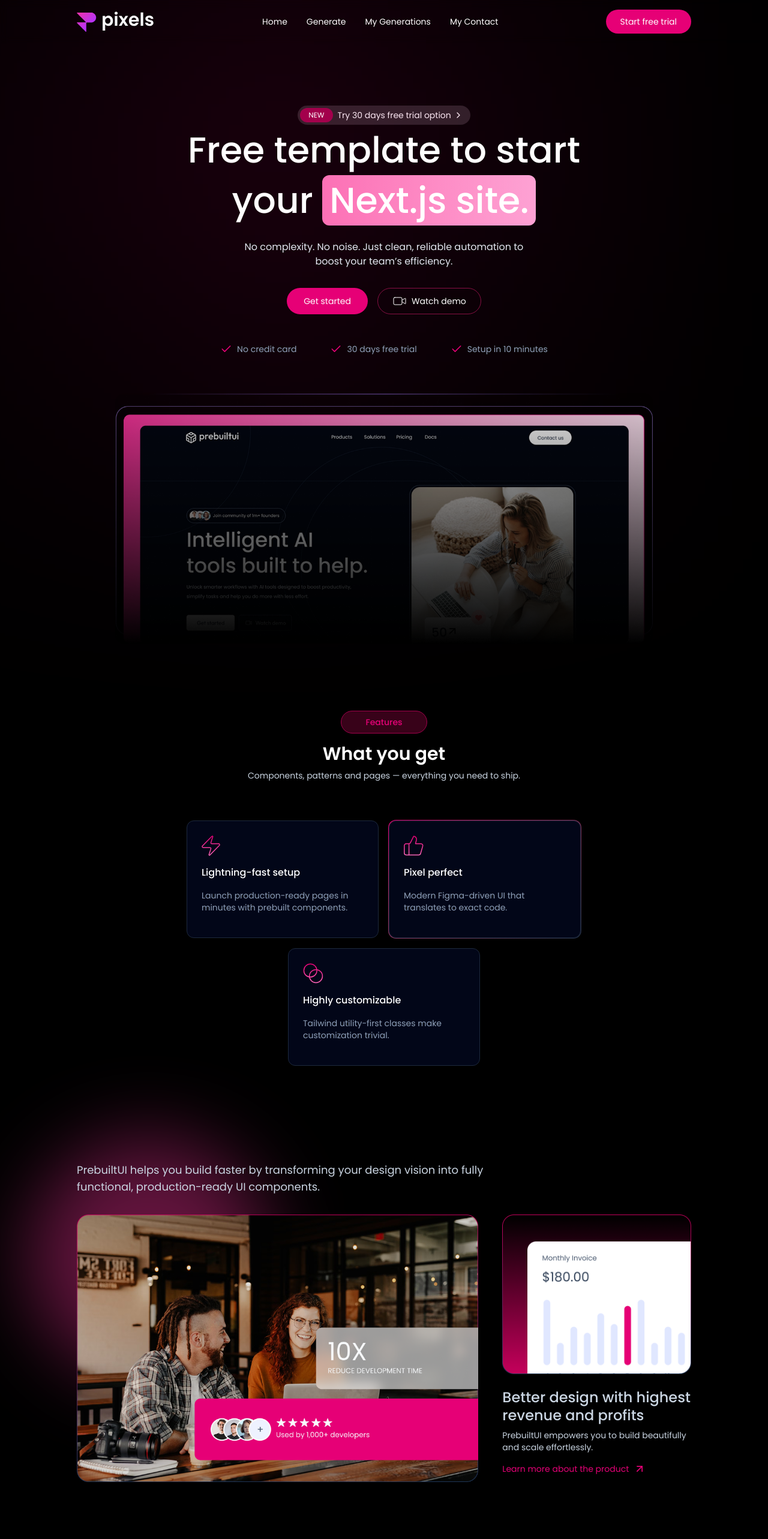
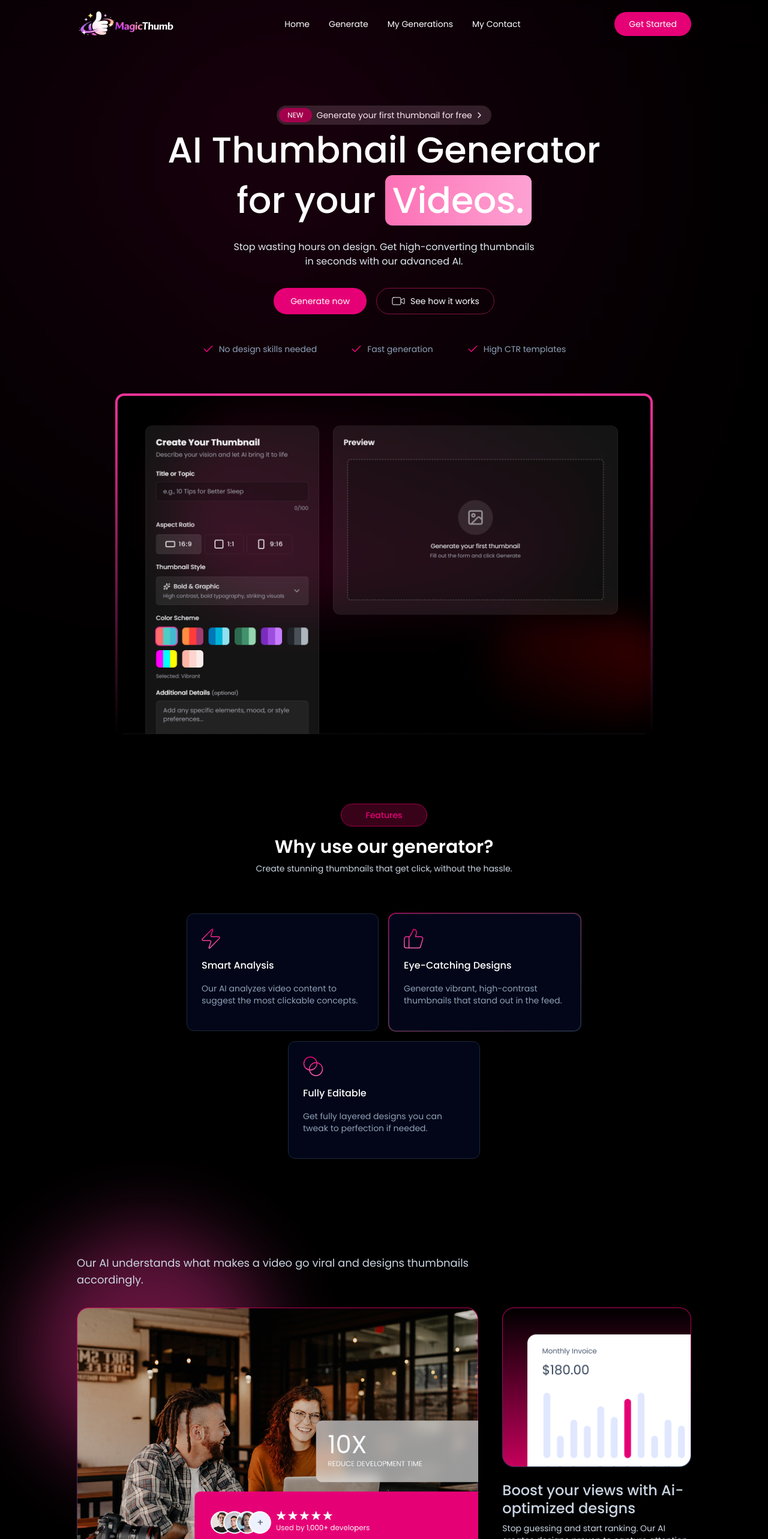
Before and after one commit to mostafizdev01/magic-thumb, a React (Vite) app: page / in a window 1280 px wide. Shown: the top 2566 px of the page at 60% size. Built offline with nearby package versions, Linux system fonts and the light colour scheme.

Commit message:
Updated magic thumb

```diff
--- a/src/components/Footer.tsx
+++ b/src/components/Footer.tsx
@@ -1,5 +1,5 @@
 import { footerData } from "../data/footer";
-import { DribbbleIcon, LinkedinIcon, TwitterIcon, YoutubeIcon } from "lucide-react";
+import { FacebookIcon, GithubIcon, LinkedinIcon, TwitterIcon } from "lucide-react";
 import { motion } from "motion/react";
 import type { IFooterLink } from "../types";
 import { Link } from "react-router-dom";
@@ -13,9 +13,9 @@
                 viewport={{ once: true }}
                 transition={{ type: "spring", stiffness: 280, damping: 70, mass: 1 }}
             >
-                <a href="https://prebuiltui.com?utm_source=pixels">
-                    <img className="size-8 aspect-square" src="/assets/footer-logo.svg" alt="footer logo" width={32} height={32} />
-                </a>
+                <Link to="/">
+                    <img className="" src="/assets/magic-logo.png" alt="footer logo" width={240} height="auto" />
+                </Link>
                 {footerData.map((section, index) => (
                     <div key={index}>
                         <p className="text-slate-100 font-semibold">{section.title}</p>
@@ -39,20 +39,20 @@
             >
                 <p className="max-w-60">Making every customer feel valued—no matter the size of your audience.</p>
                 <div className="flex items-center gap-4 mt-3">
-                    <a href="https://dribbble.com/prebuiltui" target="_blank" rel="noreferrer">
-                        <DribbbleIcon className="size-5 hover:text-pink-500" />
-                    </a>
-                    <a href="https://www.linkedin.com/company/prebuiltui" target="_blank" rel="noreferrer">
+                    <Link to="https://www.facebook.com/md.mostafiz.99854" target="_blank" rel="noreferrer">
+                        <FacebookIcon className="size-5 hover:text-pink-500" />
+                    </Link>
+                    <Link to="https://www.linkedin.com/in/mostafizdev01/" target="_blank" rel="noreferrer">
                         <LinkedinIcon className="size-5 hover:text-pink-500" />
-                    </a>
-                    <a href="https://x.com/prebuiltui" target="_blank" rel="noreferrer">
+                    </Link>
+                    <Link to="https://x.com/mostafizdev01" target="_blank" rel="noreferrer">
                         <TwitterIcon className="size-5 hover:text-pink-500" />
-                    </a>
-                    <a href="https://www.youtube.com/@prebuiltui" target="_blank" rel="noreferrer">
-                        <YoutubeIcon className="size-6 hover:text-pink-500" />
-                    </a>
+                    </Link>
+                    <Link to="https://github.com/mostafizdev01" target="_blank" rel="noreferrer">
+                        <GithubIcon className="size-6 hover:text-pink-500" />
+                    </Link>
                 </div>
-                <p className="mt-3 text-center">&copy; {new Date().getFullYear()} <a href="https://prebuiltui.com?utm_source=pixels">PrebuiltUI</a></p>
+                <p className="mt-3 text-center">&copy; {new Date().getFullYear()} <a href="https://www.mostafizdev.com/">MagicThumb | Mostafiz</a></p>
             </motion.div>
         </footer>
     );
--- a/src/components/Navbar.tsx
+++ b/src/components/Navbar.tsx
@@ -3,10 +3,11 @@
 import { motion } from "motion/react";
 import { navlinks } from "../data/navlinks";
 import type { INavLink } from "../types";
-import { Link, NavLink } from "react-router-dom";
+import { Link, NavLink, useNavigate } from "react-router-dom";
 
 export default function Navbar() {
     const [isOpen, setIsOpen] = useState(false);
+    const navigate = useNavigate()
 
     return (
         <>
@@ -17,7 +18,7 @@
                 transition={{ type: "spring", stiffness: 250, damping: 70, mass: 1 }}
             >
                 <Link to="/">
-                    <img className="h-8.5 w-auto" src="/assets/logo.svg" alt="logo" width={130} height={34} />
+                    <img className="h-12 w-auto" src="/assets/magic-logo.png" alt="logo" />
                 </Link>
 
                 <div className="hidden md:flex items-center gap-8 transition duration-500">
@@ -27,8 +28,8 @@
                     <Link className="hover:text-pink-500 transition" to="/contact">My Contact</Link>
                 </div>
 
-                <button className="hidden md:block px-6 py-2.5 bg-pink-600 hover:bg-pink-700 active:scale-95 transition-all rounded-full">
-                    Start free trial
+                <button onClick={()=> navigate("/login")} className="hidden md:block px-6 py-2.5 bg-pink-600 hover:bg-pink-700 active:scale-95 transition-all rounded-full">
+                    Get Started
                 </button>
                 <button onClick={() => setIsOpen(true)} className="md:hidden">
                     <MenuIcon size={26} className="active:scale-90 transition" />
--- a/src/components/TiltImage.tsx
+++ b/src/components/TiltImage.tsx
@@ -52,8 +52,8 @@
             transition={{ type: "spring", stiffness: 320, damping: 70, mass: 1 }}
         >
             <motion.div className="relative transform-3d w-full max-w-4xl" style={{ rotateX, rotateY }} >
-                <motion.img src="/assets/hero-section-showcase.png"
-                    className="w-full rounded-[15px] will-change-transform transform-[translateZ(0)]"
+                <motion.img src="/assets/hero_img.png"
+                    className=" borderb bg-linear-180 from-pink-500 to-transparent p-1 w-full rounded-[15px] will-change-transform transform-[translateZ(0)]"
                     alt="hero section showcase"
                 />
             </motion.div>
--- a/src/data/features.tsx
+++ b/src/data/features.tsx
@@ -3,17 +3,17 @@
 export const featuresData: IFeature[] = [
     {
         icon: (<svg width="31" height="34" viewBox="0 0 31 34" fill="none" xmlns="http://www.w3.org/2000/svg"><path d="M2.616 20.2a1.62 1.62 0 0 1-1.458-.91 1.59 1.59 0 0 1 .202-1.698L17.304 1.276a.806.806 0 0 1 1.385.736l-3.092 9.63a1.59 1.59 0 0 0 .765 1.978c.231.12.488.182.749.18h11.273a1.62 1.62 0 0 1 1.458.91 1.59 1.59 0 0 1-.202 1.698L13.696 32.724a.807.807 0 0 1-1.385-.736l3.092-9.63a1.59 1.59 0 0 0-.765-1.978 1.6 1.6 0 0 0-.748-.18z" stroke="url(#a)" strokeWidth="1.5" strokeLinecap="round" strokeLinejoin="round" /><defs><linearGradient id="a" x1="15.5" y1="1" x2="15.5" y2="33" gradientUnits="userSpaceOnUse"><stop stopColor="#E60076" /><stop offset="1" stopColor="#FB64B6" /></linearGradient></defs></svg>),
-        title: "Lightning-fast setup",
-        description: "Launch production-ready pages in minutes with prebuilt components.",
+        title: "Smart Analysis",
+        description: "Our AI analyzes video content to suggest the most clickable concepts.",
     },
     {
         icon: (<svg width="33" height="34" viewBox="0 0 33 34" fill="none" xmlns="http://www.w3.org/2000/svg"><path d="M8.617 13.777V32.43" stroke="url(#a)" strokeWidth="1.5" strokeLinecap="round" strokeLinejoin="round" /><path d="m21.066 7.377-1.554 6.404h9.062a3.107 3.107 0 0 1 2.984 3.979l-3.621 12.435a3.11 3.11 0 0 1-2.985 2.238H3.968A3.11 3.11 0 0 1 .86 29.325V16.89a3.11 3.11 0 0 1 3.11-3.11h4.29a3.11 3.11 0 0 0 2.782-1.725l5.362-10.71a4.866 4.866 0 0 1 4.663 6.032" stroke="url(#b)" strokeWidth="1.5" strokeLinecap="round" strokeLinejoin="round" /><defs><linearGradient id="a" x1="9.117" y1="13.777" x2="9.117" y2="32.43" gradientUnits="userSpaceOnUse"><stop stopColor="#E60076" /><stop offset="1" stopColor="#FB64B6" /></linearGradient><linearGradient id="b" x1="16.271" y1="1.346" x2="16.271" y2="32.433" gradientUnits="userSpaceOnUse"><stop stopColor="#E60076" /><stop offset="1" stopColor="#FB64B6" /></linearGradient></defs></svg>),
-        title: "Pixel perfect",
-        description: "Modern Figma-driven UI that translates to exact code.",
+        title: "Eye-Catching Designs",
+        description: "Generate vibrant, high-contrast thumbnails that stand out in the feed.",
     },
     {
         icon: (<svg width="34" height="34" viewBox="0 0 34 34" fill="none" xmlns="http://www.w3.org/2000/svg"><path d="M12.278 23.072c6 0 10.864-4.864 10.864-10.863 0-6-4.864-10.863-10.864-10.863S1.414 6.209 1.414 12.209s4.864 10.863 10.864 10.863" stroke="url(#a)" strokeWidth="1.5" strokeLinecap="round" strokeLinejoin="round" /><path d="M21.583 32.383c6 0 10.863-4.864 10.863-10.864s-4.864-10.863-10.863-10.863c-6 0-10.864 4.864-10.864 10.863 0 6 4.864 10.864 10.864 10.864" stroke="url(#b)" strokeWidth="1.5" strokeLinecap="round" strokeLinejoin="round" /><defs><linearGradient id="a" x1="12.278" y1="1.346" x2="12.278" y2="23.072" gradientUnits="userSpaceOnUse"><stop stopColor="#E60076" /><stop offset="1" stopColor="#FB64B6" /></linearGradient><linearGradient id="b" x1="21.582" y1="10.656" x2="21.582" y2="32.383" gradientUnits="userSpaceOnUse"><stop stopColor="#E60076" /><stop offset="1" stopColor="#FB64B6" /></linearGradient></defs></svg>),
-        title: "Highly customizable",
-        description: "Tailwind utility-first classes make customization trivial.",
+        title: "Fully Editable",
+        description: "Get fully layered designs you can tweak to perfection if needed.",
     }
 ];
--- a/src/sections/CTASection.tsx
+++ b/src/sections/CTASection.tsx
@@ -1,7 +1,9 @@
 'use client'
 import { motion } from "motion/react";
+import { useNavigate } from "react-router-dom";
 
 export default function CTASection() {
+    const navigate = useNavigate()
     return (
         <motion.div className="max-w-5xl py-16 mt-40 md:pl-20 md:w-full max-md:mx-4 md:mx-auto flex flex-col md:flex-row max-md:gap-6 items-center justify-between text-left bg-linear-to-b from-pink-900 to-pink-950 rounded-2xl p-6 text-white"
             initial={{ y: 150, opacity: 0 }}
@@ -16,7 +18,7 @@
                     viewport={{ once: true }}
                     transition={{ type: "spring", stiffness: 280, damping: 70, mass: 1 }}
                 >
-                    Ready to try-out this app?
+                    Ready to go viral?
                 </motion.h1>
                 <motion.p className="bg-linear-to-r from-white to-pink-400 text-transparent bg-clip-text text-lg"
                     initial={{ y: 80, opacity: 0 }}
@@ -24,16 +26,16 @@
                     viewport={{ once: true }}
                     transition={{ type: "spring", stiffness: 200, damping: 70, mass: 1 }}
                 >
-                    Your next favourite tool is just one click away.
+                    Join thousands of creators useing AI to boost their CTR.
                 </motion.p>
             </div>
-            <motion.button className="px-12 py-3 text-slate-800 bg-white hover:bg-slate-200 rounded-full text-sm mt-4"
+            <motion.button onClick={()=> navigate("/generate")} className="px-12 py-3 text-slate-800 bg-white hover:bg-slate-200 rounded-full text-sm mt-4"
                 initial={{ y: 80, opacity: 0 }}
                 whileInView={{ y: 0, opacity: 1 }}
                 viewport={{ once: true }}
                 transition={{ type: "spring", stiffness: 280, damping: 70, mass: 1 }}
             >
-                Get Started
+                Generate Free Thumbnail
             </motion.button>
         </motion.div>
     );
--- a/src/sections/ContactSection.tsx
+++ b/src/sections/ContactSection.tsx
@@ -6,7 +6,7 @@
 export default function ContactSection() {
     return (
         <div className="px-4 md:px-16 lg:px-24 xl:px-32">
-            <SectionTitle text1="Contact" text2="Reach out to us" text3="Ready to grow your brand? Let’s connect and build something exceptional together." />
+            <SectionTitle text1="Contact" text2="Grow your channel" text3="Have questions about our AI? Ready to scale your views? Let's talk." />
             <form onSubmit={(e) => e.preventDefault()} className='grid sm:grid-cols-2 gap-3 sm:gap-5 max-w-2xl mx-auto text-slate-300 mt-16 w-full' >
                 <motion.div
                     initial={{ y: 150, opacity: 0 }}
--- a/src/sections/FeaturesSection.tsx
+++ b/src/sections/FeaturesSection.tsx
@@ -8,7 +8,7 @@
 export default function FeaturesSection() {
     return (
         <div id="features" className="px-4 md:px-16 lg:px-24 xl:px-32">
-            <SectionTitle text1="Features" text2="What you get" text3="Components, patterns and pages — everything you need to ship." />
+            <SectionTitle text1="Features" text2="Why use our generator?" text3="Create stunning thumbnails that get click, without the hassle." />
             <div className="flex flex-wrap items-center justify-center gap-6 md:gap-4 mt-16 px-6">
                 {featuresData.map((feature: IFeature, index: number) => (
                     <motion.div key={index} className={`${index === 1 ? 'p-px rounded-[13px] bg-linear-to-br from-pink-600 to-slate-800' : ''}`}
@@ -37,7 +37,7 @@
                     viewport={{ once: true }}
                     transition={{ type: "spring", stiffness: 320, damping: 70, mass: 1 }}
                 >
-                    PrebuiltUI helps you build faster by transforming your design vision into fully functional, production-ready UI components.
+                    Our AI understands what makes a video go viral and designs thumbnails accordingly.
                 </motion.p>
                 <div className="grid grid-cols-1 md:grid-cols-3 mt-8 gap-10">
                     <motion.div className="md:col-span-2"
@@ -55,10 +55,10 @@
                         transition={{ delay: 0.15, type: "spring", stiffness: 320, damping: 70, mass: 1 }}
                     >
                         <img src="/assets/features-showcase-2.png" alt="features showcase" width={1000} height={500} className="hover:-translate-y-0.5 transition duration-300" />
-                        <h3 className="text-[24px]/7.5 text-slate-300 font-medium mt-6">Better design with highest revenue and profits </h3>
-                        <p className="text-slate-300 mt-2">PrebuiltUI empowers you to build beautifully and scale effortlessly.</p>
+                        <h3 className="text-[24px]/7.5 text-slate-300 font-medium mt-6">Boost your views with Ai-optimized designs </h3>
+                        <p className="text-slate-300 mt-2">Stop guessing and start ranking. Our AI creates designs proven to capture attention.</p>
                         <a href="https://prebuiltui.com" className="group flex items-center gap-2 mt-4 text-pink-600 hover:text-pink-700 transition">
-                            Learn more about the product
+                            Start generating free
                             <ArrowUpRight className="size-5 group-hover:translate-x-0.5 transition duration-300" />
                         </a>
                     </motion.div>
--- a/src/sections/HeroSection.tsx
+++ b/src/sections/HeroSection.tsx
@@ -2,12 +2,16 @@
 import { CheckIcon, ChevronRightIcon, VideoIcon } from "lucide-react";
 import TiltedImage from "../components/TiltImage";
 import { motion } from "motion/react";
+import { useNavigate } from "react-router-dom";
 
 export default function HeroSection() {
+
+    const navigate = useNavigate();
+
     const specialFeatures = [
-        "No credit card",
-        "30 days free trial",
-        "Setup in 10 minutes",
+        "No design skills needed",
+        "Fast generation",
+        "High CTR templates",
     ];
 
     return (
@@ -23,18 +27,18 @@
                     NEW
                 </span>
                 <p className="flex items-center gap-1">
-                    <span>Try 30 days free trial option </span>
+                    <span>Generate your first thumbnail for free</span>
                     <ChevronRightIcon size={16} className="group-hover:translate-x-0.5 transition duration-300" />
                 </p>
             </motion.a>
-            <motion.h1 className="text-5xl/17 md:text-6xl/21 font-medium max-w-2xl text-center"
+            <motion.h1 className="text-5xl/17 md:text-6xl/21 font-medium max-w-3xl text-center"
                 initial={{ y: 50, opacity: 0 }}
                 whileInView={{ y: 0, opacity: 1 }}
                 viewport={{ once: true }}
                 transition={{ type: "spring", stiffness: 240, damping: 70, mass: 1 }}
             >
-                Free template to start your{" "}
-                <span className="move-gradient px-3 rounded-xl text-nowrap">Next.js site.</span>
+                AI Thumbnail Generator for your{" "}
+                <span className="move-gradient px-3 rounded-xl text-nowrap">Videos.</span>
             </motion.h1>
             <motion.p className="text-base text-center text-slate-200 max-w-lg mt-6"
                 initial={{ y: 50, opacity: 0 }}
@@ -42,19 +46,19 @@
                 viewport={{ once: true }}
                 transition={{ delay: 0.2, type: "spring", stiffness: 320, damping: 70, mass: 1 }}
             >
-                No complexity. No noise. Just clean, reliable automation to boost your team’s efficiency.</motion.p>
+                Stop wasting hours on design. Get high-converting thumbnails in seconds with our advanced AI.</motion.p>
             <motion.div className="flex items-center gap-4 mt-8"
                 initial={{ y: 50, opacity: 0 }}
                 whileInView={{ y: 0, opacity: 1 }}
                 viewport={{ once: true }}
                 transition={{ type: "spring", stiffness: 320, damping: 70, mass: 1 }}
             >
-                <button className="bg-pink-600 hover:bg-pink-700 text-white rounded-full px-7 h-11">
-                    Get started
+                <button onClick={()=> navigate("/generate")} className="bg-pink-600 hover:bg-pink-700 text-white rounded-full px-7 h-11">
+                    Generate now
                 </button>
                 <button className="flex items-center gap-2 border border-pink-900 hover:bg-pink-950/50 transition rounded-full px-6 h-11">
                     <VideoIcon strokeWidth={1} />
-                    <span>Watch demo</span>
+                    <span>See how it works</span>
                 </button>
             </motion.div>
 
--- a/src/sections/PricingSection.tsx
+++ b/src/sections/PricingSection.tsx
@@ -8,7 +8,7 @@
 export default function PricingSection() {
     return (
         <div id="pricing" className="px-4 md:px-16 lg:px-24 xl:px-32">
-            <SectionTitle text1="Pricing" text2="Our Pricing Plans" text3="Flexible pricing options designed to meet your needs — whether you're just getting started or scaling up." />
+            <SectionTitle text1="Pricing" text2="Simple Pricing" text3=" Choose the plan that fits your creation sehedule. Cancel anytime." />
 
             <div className="flex flex-wrap items-center justify-center gap-8 mt-20">
                 {pricingData.map((plan: IPricing, index: number) => (
--- a/src/sections/TestimonialSection.tsx
+++ b/src/sections/TestimonialSection.tsx
@@ -7,7 +7,7 @@
 export default function TestimonialSection() {
     return (
         <div id="testimonials" className="px-4 md:px-16 lg:px-24 xl:px-32">
-            <SectionTitle text1="Testimonials" text2="Don't just take our words" text3="Hear what our users say about us. We're always looking for ways to improve. If you have a positive experience with us, leave a review." />
+            <SectionTitle text1="Testimonials" text2="Loved by creators" text3=" See how our AI thumbails are helping channels explode their views." />
 
             <Marquee className="max-w-5xl mx-auto mt-11" gradient={true} speed={25} gradientColor="#000">
                 <div className="flex items-center justify-center py-5 overflow-hidden">
```
Also changed, not shown: src/data/pricing.ts (+20 -20 lines), public/assets/hero_img.png (added), public/assets/magic-logo.png (added).
